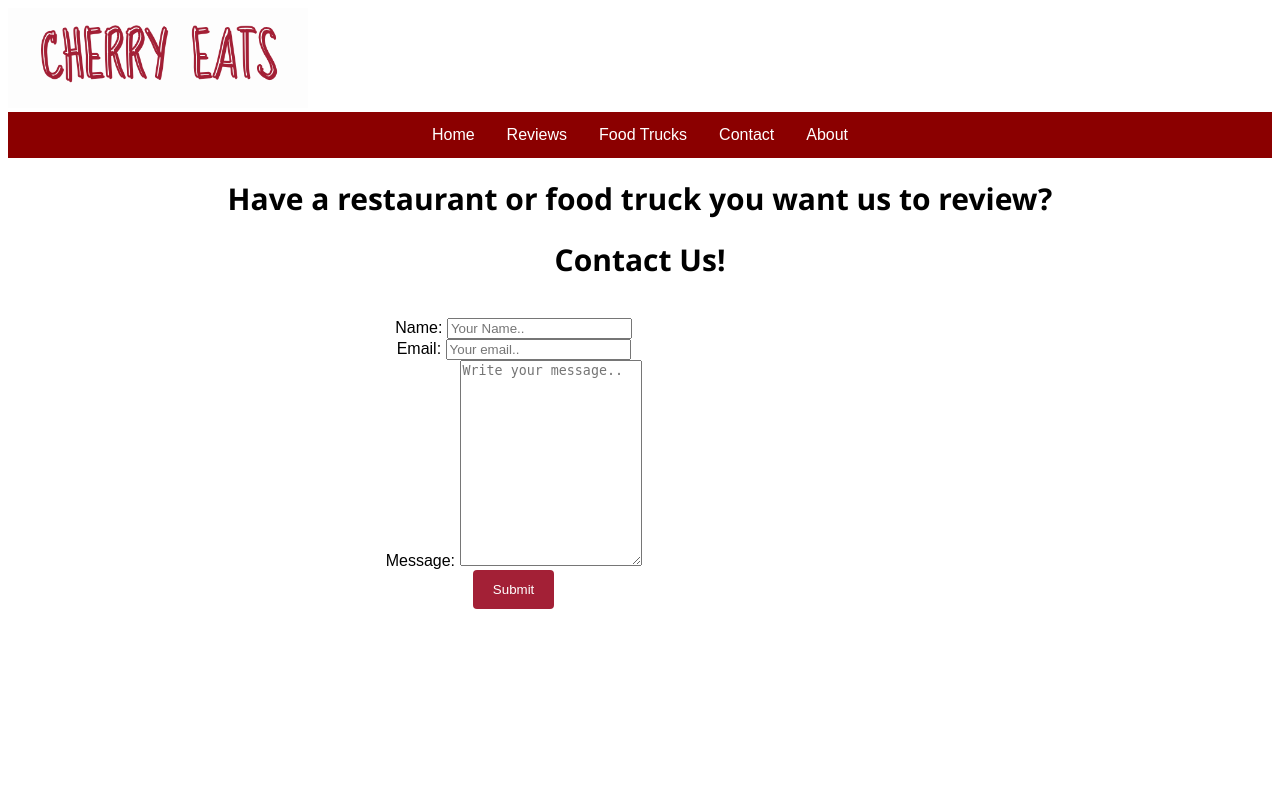
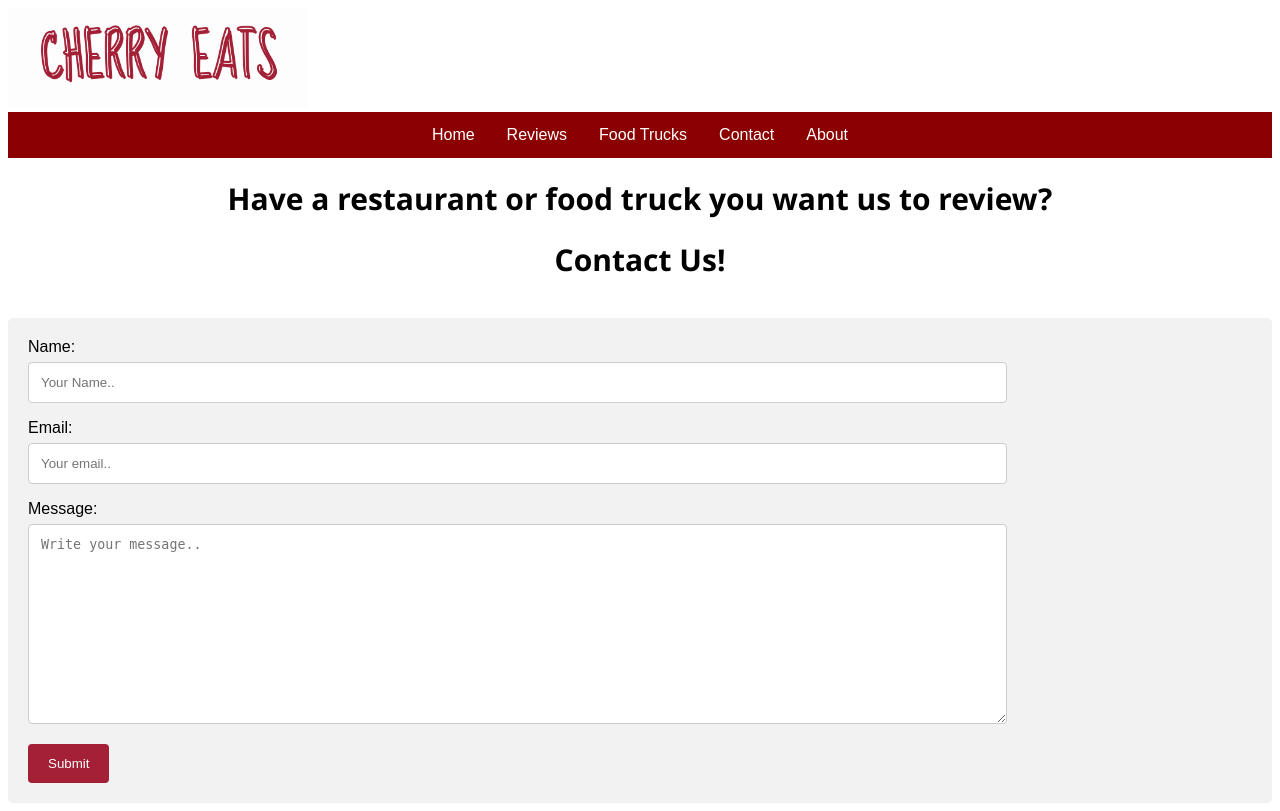
Before and after one commit to shanef97/CIS-1051-Final-Project, a Flask app: page /contact in a window 1280 px wide. Before the commit the page ends 609 px from the top, so only its background shows below. Run offline with Flask 3, Linux system fonts and the light colour scheme.

Commit message:
css changes

```diff
--- a/templates/contact.html
+++ b/templates/contact.html
@@ -14,7 +14,7 @@
     <h1> Contact Us!</h1>
     </div>
     <br>
-    <div class="content">
+    <div class="container">
     <form name="feedback-form" id="feedback-form" style="width: 80%;">
         <label for="name">Name:</label>
         <input type="text" id="name" name="name" placeholder="Your Name..">
--- a/templates/navbarandlogo.html
+++ b/templates/navbarandlogo.html
@@ -65,6 +65,23 @@
             cursor: pointer;
         }
 
+        input[type=text], select, textarea{
+            width: 100%;
+            padding: 12px;
+            border: 1px solid #ccc;
+            border-radius: 4px;
+            box-sizing: border-box;
+            margin-top: 6px;
+            margin-bottom: 16px;
+            resize: vertical;
+        }
+        .container{
+            border-radius: 5px;
+            background-color: #f2f2f2;
+            padding: 20px;
+            font-family: Arial, Helvetica, sans-serif;
+        }
+
     </style>
        <div class="navigation-bar">
             <img src="{{ url_for('static', filename='Eats.png') }}" alt="Cherry Eats logo" height="100px" width="300px"/>
```
